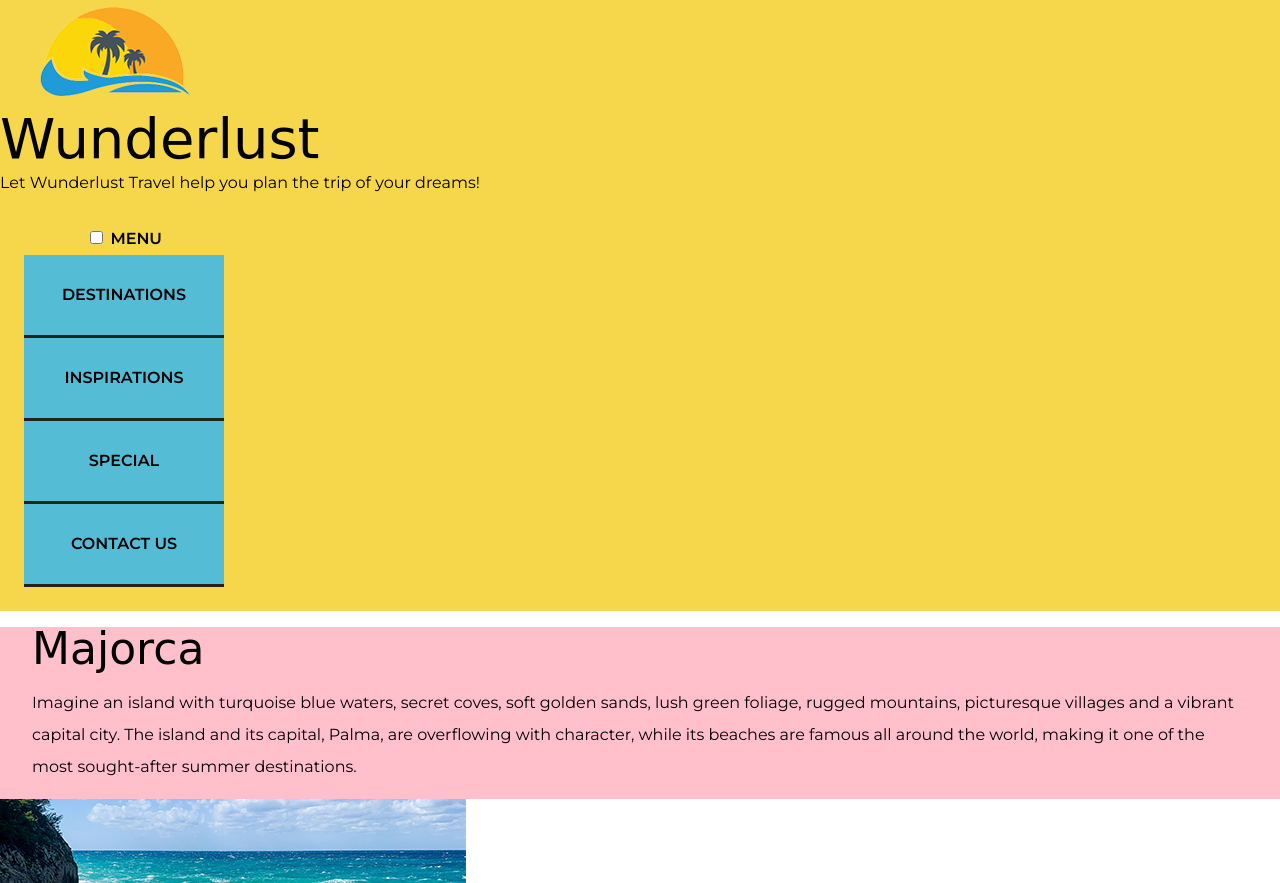
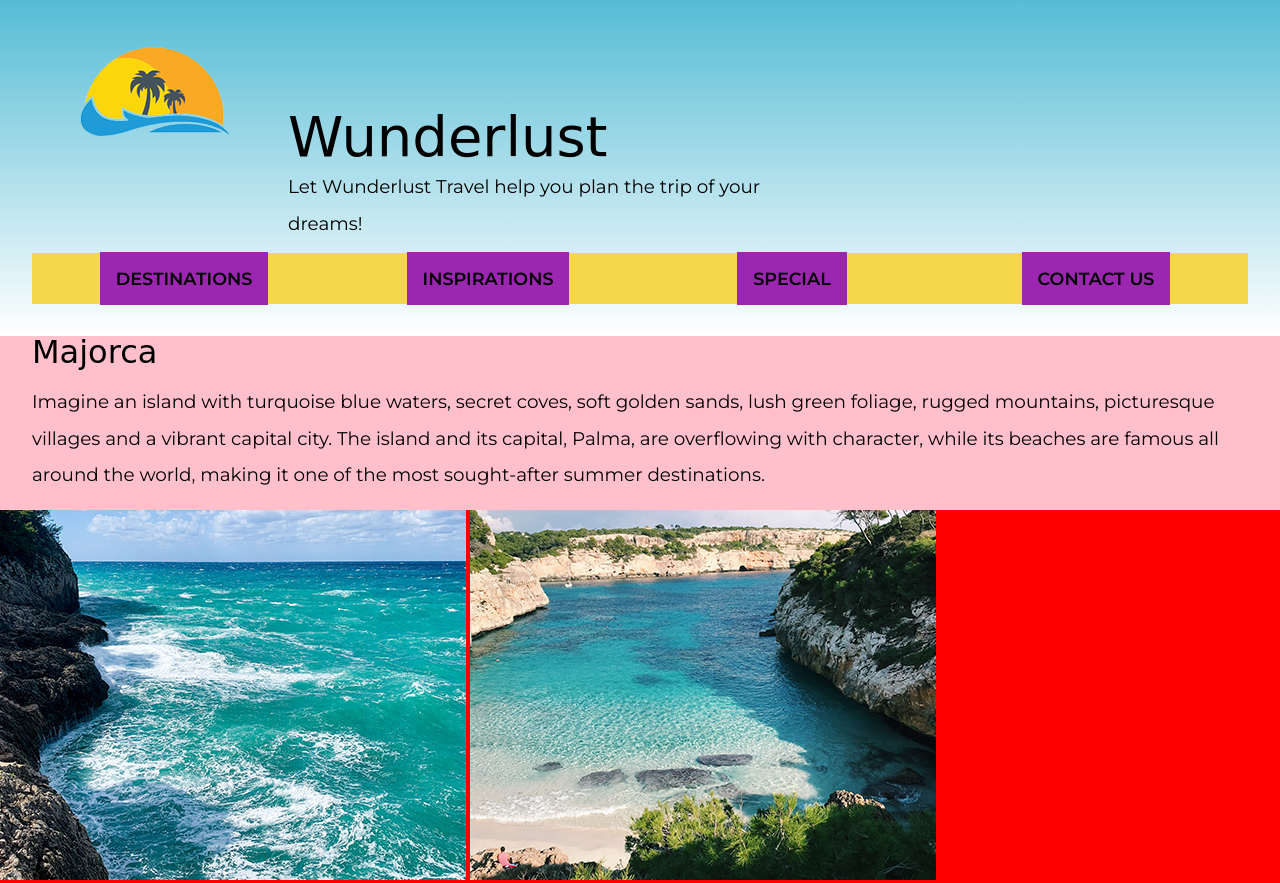
Before and after one commit to lnasrall/wunderlust, a plain HTML site: page index.html in a window 1280 px wide. Shown: the top 883 px of the page. Drawn offline with Linux system fonts and the light colour scheme; a web font is replaced by a local one.

Commit message:
Update styles.css

```diff
--- a/styles.css
+++ b/styles.css
@@ -51,7 +51,7 @@ table {
 
 /*------------Begin Styles------------*/
 
-/*@import from https://fonts.google.com/share?selection.family=Molle:ital@1%7CMontserrat  */
+/* @import from https://fonts.google.com/share?selection.family=Molle:ital@1%7CMontserrat  */
 @import url('https://fonts.googleapis.com/css2?family=Molle&display=swap');
 
 @import url('https://fonts.googleapis.com/css2?family=Montserrat&display=swap');
@@ -89,27 +89,34 @@ table {
   }
 
 /*------------header styles------------*/
-/*
+
 header{
     background: linear-gradient( var(--teal), var(--white));
     color: #000000;
     width: calc(100%-1rem);
     margin: 0 auto;
     padding: 2rem;
+    align-items: center;
     display: grid;
-    grid-template-areas: 'logo menu menu'
-                         'h1 h1 h1'
-                         'headerp headerp headerp';
+    align-items: center;
+    grid-gap: 10px;
+    grid-template-columns: 1fr 1fr;
+    grid-template-areas: 'logo menu'
+                         'h1 h1'
+                         'headerp headerp';
 }
 
 header div{
   background-color: var(--yellow);
-  width: 100%;
    padding: 0.5rem;
    grid-area: menu;
+   text-transform: uppercase;
+   font-weight: bold;
+   text-align: center;
 }
 
 header p{
+   grid-column: 1/-1;
    grid-area: headerp;
 }
 
@@ -117,15 +124,13 @@ header p{
    padding: 0.5rem;
    grid-area: logo;
 }
-*/
-
 
 /*------------body styles------------*/
 
   body{
     font-family: var(--fonts);
     box-sizing: border-box;
-    line-height:2;
+    line-height: 2;
   }
 
 /*------------sr styles------------*/
@@ -179,99 +184,125 @@ q{
   text-align: center;
 }
 
-
 /*------------nav and link styles------------*/
-nav{
- background-color: var(--yellow);
-  display: block;
-  width: 200px;
-  text-transform: uppercase;
-  font-weight: bold;
-  text-align: center;
-  padding: 1.5rem;
-  font-size: 1em;
-}
 
 nav a{
   text-decoration: none;
+  text-align: center;
+  padding: 1rem;
+  margin: 1rem 0;
+  background-color: var(--purple);
+  font-size: 1.1rem;
+  font-weight: bold;
   color: var(--black);
-  background-color: var(--teal);
-  border-bottom: solid var(--dark-gray);
-  display: block;
-  padding: 1.5rem;
 
 }
 /*------------menu toggle styles------------*//*
 #menu-toggle {
+     background-color: var(--yellow);
   display: block;
-  width: 30px;
-  height: 30px;
+  position: relative;
+  bottom: 3rem;
+  left: 2rem;
   z-index: 1;
   -webkit-user-select: none;
   -moz-user-select: none;
    -ms-user-select: none;
        user-select: none;
+
 }
 
-#menu-toggle:hover {
+#menu-toggle a {
+  display:inline-grid;
+  background-color: var(--purple);
+  padding: 10px;
+  text-decoration: none;
+  color: var(--black);
+  -webkit-transition: color 0.3s ease;
+  -o-transition: color 0.3s ease;
+  transition: color 0.3s ease;
+
+
+}
+
+#menu-toggle a:hover {
   color: #4f7794;
 }
 
+/* The hamburger button hidden inside an input element */
+/*#menu-toggle input {
+  display: block;
+  position: absolute;
+  cursor: pointer;
+  opacity: 0; /* hide this */
+  z-index: 2; /* and place it over the hamburger */
+  -webkit-touch-callout: none;
 
-/* The hamburger button hidden inside an input element *//*
-#menu-toggle input {
-  display: block;
-  width: 30px;
-  height: 30px;
-  position: absolute;
-  padding: 2rem;
-  cursor: pointer;
-  opacity: 0%; /* hide this */
-/*  z-index: 2; /* and place it over the hamburger */
-/*  -webkit-touch-callout: none;
-}
-/*
-#menu-toggle input:checked + label {
-  background: black;
-  color: white;
 }
 
+/*
+ * Hamburger
+ */
+/*#menu-toggle label{
 
-#menu-toggle ul{
+  cursor: pointer;
+  display: block;
+  margin-bottom: 6px;
+  position: relative;
+  background: blue;
+  border-radius: 3px;
+  z-index: 1;
+  -webkit-transform-origin: 4px 0px;
+      -ms-transform-origin: 4px 0px;
+          transform-origin: 4px 0px;
+  -webkit-transition: all 0.3s ease;
+  -o-transition: all 0.3s ease;
+  transition: all 0.3s ease;
+
+}
+
+/*
+ * Change the color of the hamburger when toggled
+ */
+/*#menu-toggle input:checked + label {
+  background: #232323;
+}
+
+/*
+ * Use absolute positioning to place the menu off-screen
+ */
+/*#menu-toggle ul{
   position: absolute;
-  width: 300px;
-  margin: -100px 0 0 -50px;
+  width: 370px;
   padding: 25px;
-  padding-top: 125px;
-  background: red;
+  background-color: red;
   list-style-type: none;
   /* Hide the menu off-screen to the right */
- /*  right: 100%;
-  -webkit-transition: right 0.3s ease;
-  -o-transition: right 0.3s ease;
-  transition: right 0.3s ease;
+  right: -500%;
+  -webkit-transition: right 0.4s ease;
+  -o-transition: right 0.4s ease;
+  transition: right 0.4s ease;
 }
-*/
+
+/*#menu-toggle li{
+  padding: 20px;
+  margin: 0 auto;
+  background-color: pink;
+
+}
 
 /*
  * Slide the menu in from right when the input is checked
- *//*
-#menu-toggle input:checked ~ ul {
+ */
+/*#menu-toggle input:checked ~ ul {
+
+
   right: 0;
 }
-/*------------image styles------------*//*
-#img-grid{
-  background-color: red;
-  display: block;
-  margin: 0 auto;
-  magrin-bottom: 10px;
-  width: 100%;
-}
+
+*/
 /*------------main content styles------------*/
-main-content{
-  background-color: white;
 
-}
 /*------------intro section------------*/
 #intro{
  padding-bottom: 1rem;
@@ -285,17 +316,21 @@ main-content{
   margin: 0 auto;
 }
 
-#intro img{
+/*------------image styles------------*/
+#img-grid{
   background-color: red;
   display: block;
-  margin-bottom: 10px;
+  margin: 0 auto;
+  magrin-bottom: 10px;
+  width: 100%;
 }
 
 /*------------plan section------------*/
+
 #plan{
     background-color: var(--yellow);
     padding: 1rem 2rem 1rem 2rem;
-
+   display: block;
  }
 
 #plan div>section{
@@ -310,13 +345,14 @@ main-content{
 }
 
 #plan section{
-  margin-bottom: 25px;
+  margin-bottom: 50px;
 }
+
 /*------------testimonials section------------*/
+
 #testimonials{
     background-color:purple;
     padding: 1rem 2rem 1rem 2rem;
-  display: grid;
 }
 
 #testimonials img{
@@ -325,20 +361,20 @@ main-content{
 }
 
 #testimonials section{
-  background-color: pink;
+  background-color: orange;
   text-align: center;
   padding: 0 3rem 1rem 3rem;
-  margin-bottom: 1rem;
 }
 
 #testimonials p{
-  background-color: orange;
+  background-color: blue;
 }
 
 #testimonials q{
   background-color: yellow;
 
 }
+
 /*------------about section------------*/
 #about{
   background-color: var(--blue);
@@ -357,7 +393,7 @@ main-content{
 #about div{
   display: grid;
   grid-template-columns: 1fr 1fr;
-  align-items: center;
+  align: center;
 
 }
 
@@ -398,7 +434,6 @@ main-content{
   border: 2px solid var(--purple);
   display: grid;
   grid-template-columns: 1fr;
-
 }
 
 .custom-select select{
@@ -406,7 +441,6 @@ main-content{
     padding: 1rem 0.25rem 1rem 0.25rem;
 font-size: 1em;
   font-size: max(16px, 1em);
-  cursor: pointer;
 }
 
 .required{
@@ -483,10 +517,11 @@ select:focus{
   text-transform: uppercase;
   margin-top: 25px;
 }
+
 /*------------footer styles------------*/
 footer{
   background-color: var(--light-gray);
-   padding: 1.5rem;
+   padding: 2rem;
   text-align: center;
   display: grid;
   grid-template-columns: 1fr;
@@ -513,71 +548,98 @@ footer a{
 }
 /*------------small screens------------*/
 @media screen and (min-width: 500px){
+}
+/*------------medium screens------------*/
+@media screen and (min-width: 550px){
   header{
-    background-color: #F6D64A;
-  }
-  #plan{
     display: grid;
-    grid-template-columns: 1fr 1fr;
-    grid-gap: 20px;
-  }
+    grid-template-columns: repeat(5,1fr);
   }
 
-  #plan section{
-    background-color: #499BD2;
+  #logo{
+    grid-column-start: 1;
+    grid-column-end: 2;
+    grid-row-start: 1;
+    grid-row-end: 2;
+  }
+
+  h1{
+    grid-column-start: 2;
+    grid-column-end:3;
+    grid-row-start: 1;
+    align-items: center;
+  }
+
+  header p{
+    grid-column-start: 2;
+    grid-column-end: 4;
+    grid-row-start: 2;
+    grid-row-end: 2;
+  }
+
+  header div{
+    grid-column-start: 1/-1;
+  }
+  nav{
+     grid-column-start: 1;
+    grid-column-end: 6;
+  }
+
+  nav ul{
+    display: grid;
+  grid-template-columns: repeat(4,1fr);
+  grid-column-gap: 1em;
+    align-items: center;
+    overflow: none;
+  }
+
+  #plan{
+    display: block;
+    grid-template-columns: 1fr 1fr;
+    grid-template-rows: 1fr 1fr;
+  }
+
+  #plan h3{
+    grid-column: 1/ -1;
   }
 
 
-  #plan div>section{
-    background-color: pink;
-     margin-bottom: 0px;
-  }
-  #plan h3{
-    grid-column: 1/-1;
-
+  #toggle{
+    display: none;
   }
 
-/*------------medium screens------------*/
-@media screen and (min-width: 650px){
-
-
-
-
-  #testimonials section{
-    background: blue;
-    margin: 2rem;
-
+  #menu-toggle>label{
+    display: none;
   }
-
-  #testimonials {
-    display: grid;
-  }
-
-  #testimonials h3{
-    grid-column-start: 1;
-    grid-column-end: 3;
-  }
-
-  #about{
-    padding: 2.5rem;
-  }
-
- #about div{
-  display: grid;
-  grid-template-columns: repeat(4, 1fr);
-  align-items: center;
 
 }
 /*------------large screens------------*/
 @media screen and (min-width: 980px){
-  #plan{
-    background-color: #9B26B0;
+   header {
+
   }
 
-  #intro img{
-    background-color: pink;
-    display: grid;
+  nav{
 
-    grid-gap: 20px;
+
+  }
+
+  nav ul{
+
+
+
+  }
+
+  main > section{
+    margin-bottom: 3rem;
+  }
+
+  main h2{
+    font-size: 2rem;
+  }
+
+  p{
+    font-size: 1.15rem;
   }
 }
+}
```
Lines whose indentation alone changed are shown as unchanged.
